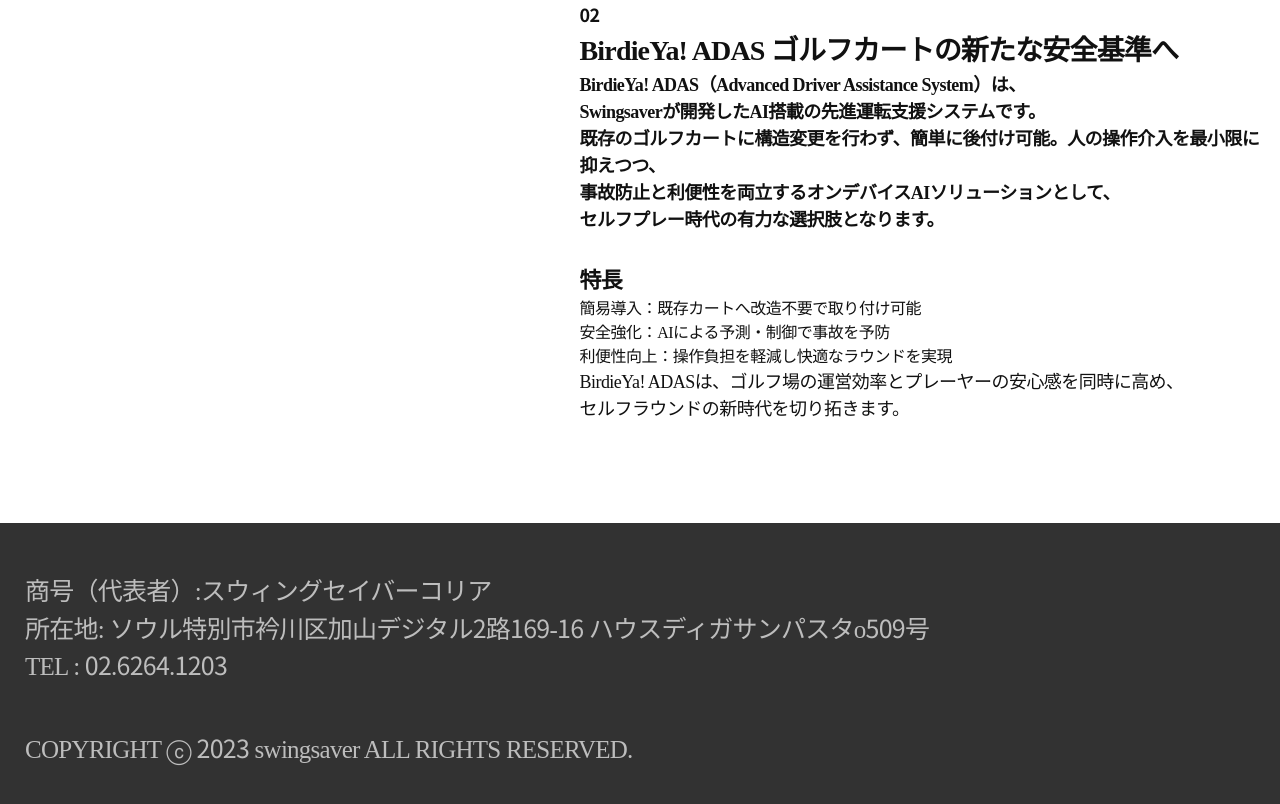
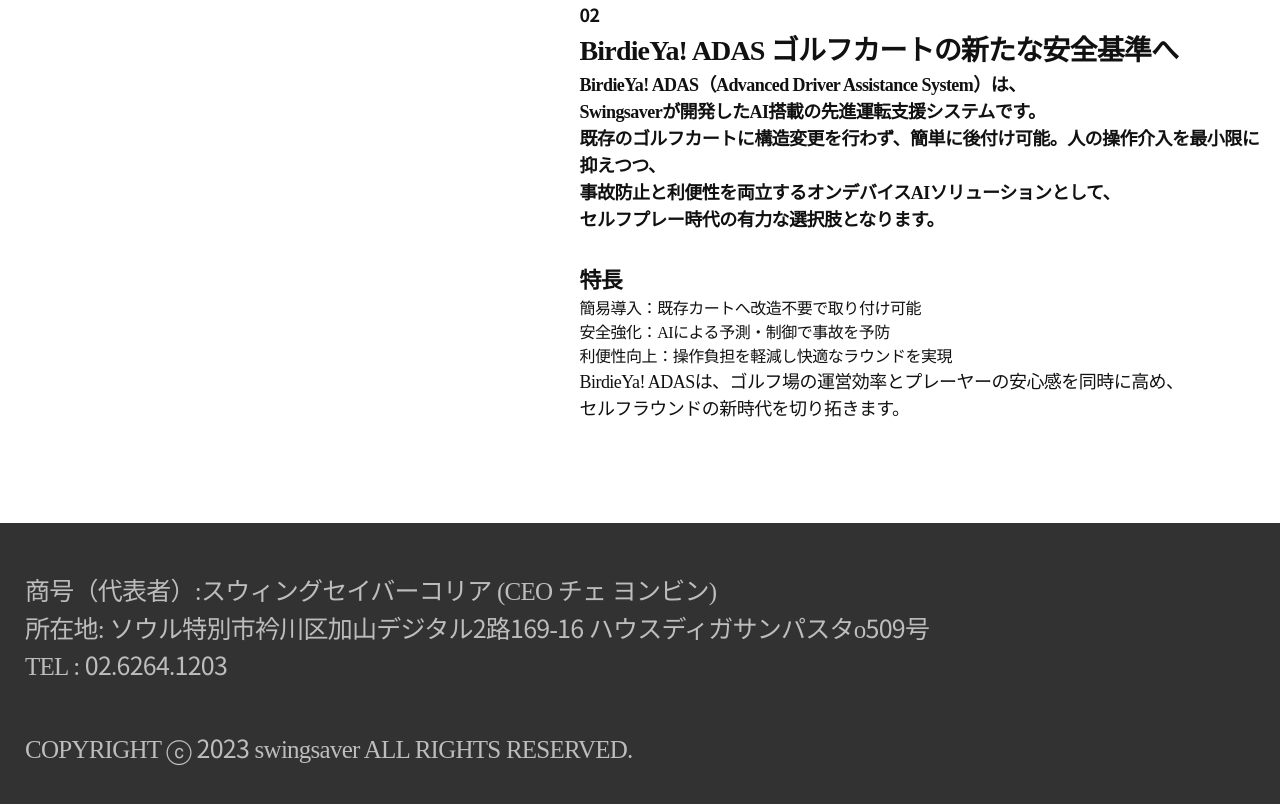
Before and after one commit to swingsaver1-droid/swingsaver, a plain HTML site: page html/ja/aboutus.html in a window 1280 px wide. Shown: the part 2447-3251 px from the top of the page. Drawn offline with Linux system fonts and the light colour scheme; files whose address does not match are found by name; a web font is replaced by a local one.

Commit message:
Update aboutus.html

```diff
--- a/html/ja/aboutus.html
+++ b/html/ja/aboutus.html
@@ -102,7 +102,7 @@
         <div class="container">
             <div class="company-wrap">
                 <p class="company-name">
-                    商号（代表者）:スウィングセイバーコリア
+                    商号（代表者）:スウィングセイバーコリア (CEO チェ ヨンビン)
                 </p>
                 <ul class="company-info">
                     <li>所在地: ソウル特別市衿川区加山デジタル2路169-16 ハウスディガサンパスタo509号</li>
```
